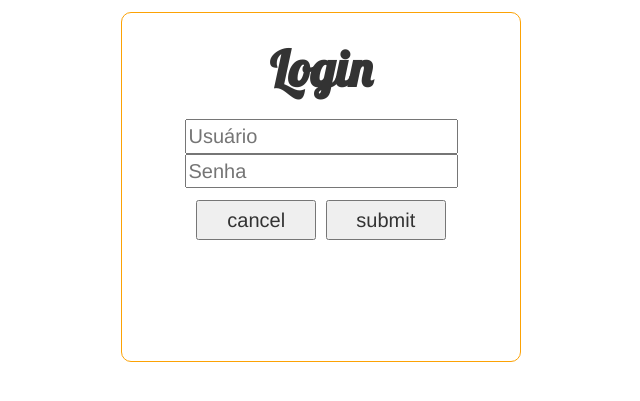
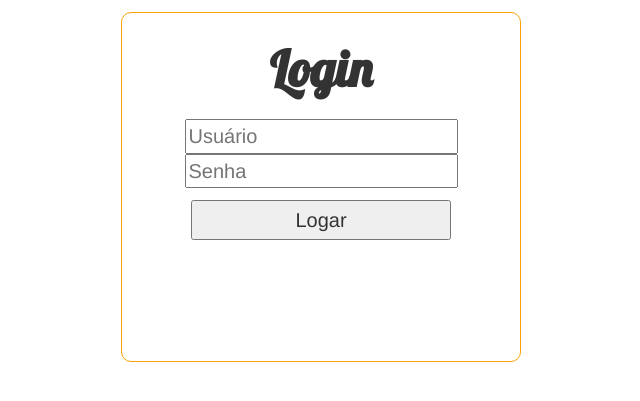
Before and after one commit to wellintonvieira/my-first-blog, a Django app: page /accounts/login/ in a window 1280 px wide. Shown: the part 132-533 px from the top of the page, without its empty margins (159-799 px from the left). Run offline with Django 3.2, Linux system fonts and the light colour scheme; some libraries are stand-ins or nearby versions.

Commit message:
button login

```diff
--- a/blog/static/css/blog.css
+++ b/blog/static/css/blog.css
@@ -26,7 +26,7 @@ p{
 
 .login-buttons input {
     margin: 2px;
-    width: 120px;
+    width: 260px;
     height: 40px;
 }
 
@@ -35,7 +35,7 @@ p{
     clear: both;
 }
 
-.login-error {
+.login-error p{
     text-align: center;
 }
 
--- a/blog/templates/registration/login.html
+++ b/blog/templates/registration/login.html
@@ -11,14 +11,13 @@
             </div>
 
             <div class="login-buttons">
-                <input type="reset" value="cancel">
-                <input type="submit" value="submit">
+                <input type="submit" value="Logar">
                 <input type="hidden" name="next" value="{{ next }}" />
             </div>
             <br>
             <div class="login-error">
                 {% if form.errors %}
-                    <p class="login-error">Usuário ou senha incorretos.</p>
+                    <p>Usuário ou senha incorretos.</p>
                 {% endif %}
             </div>
         </div>
```
Also changed, not shown: blog/views.py (line endings or trailing spaces).
